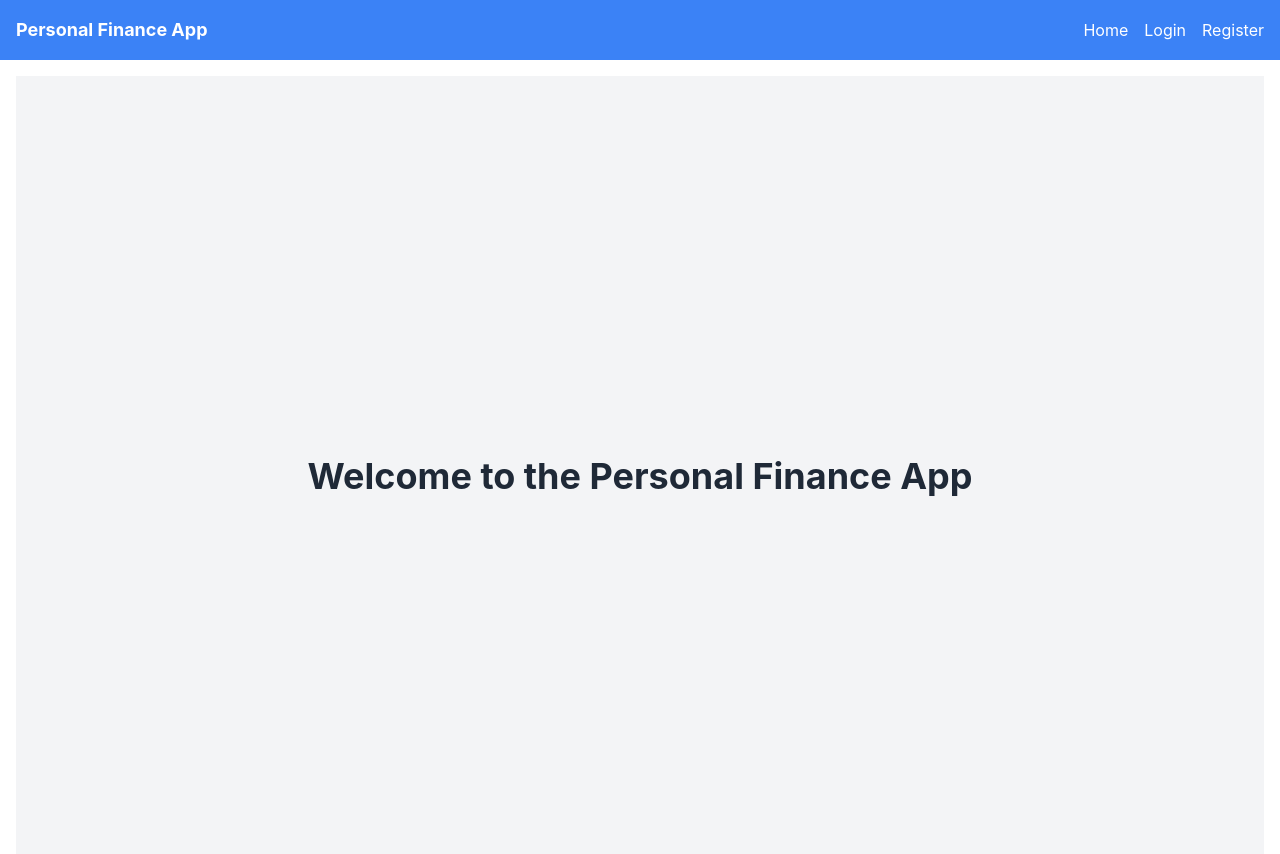
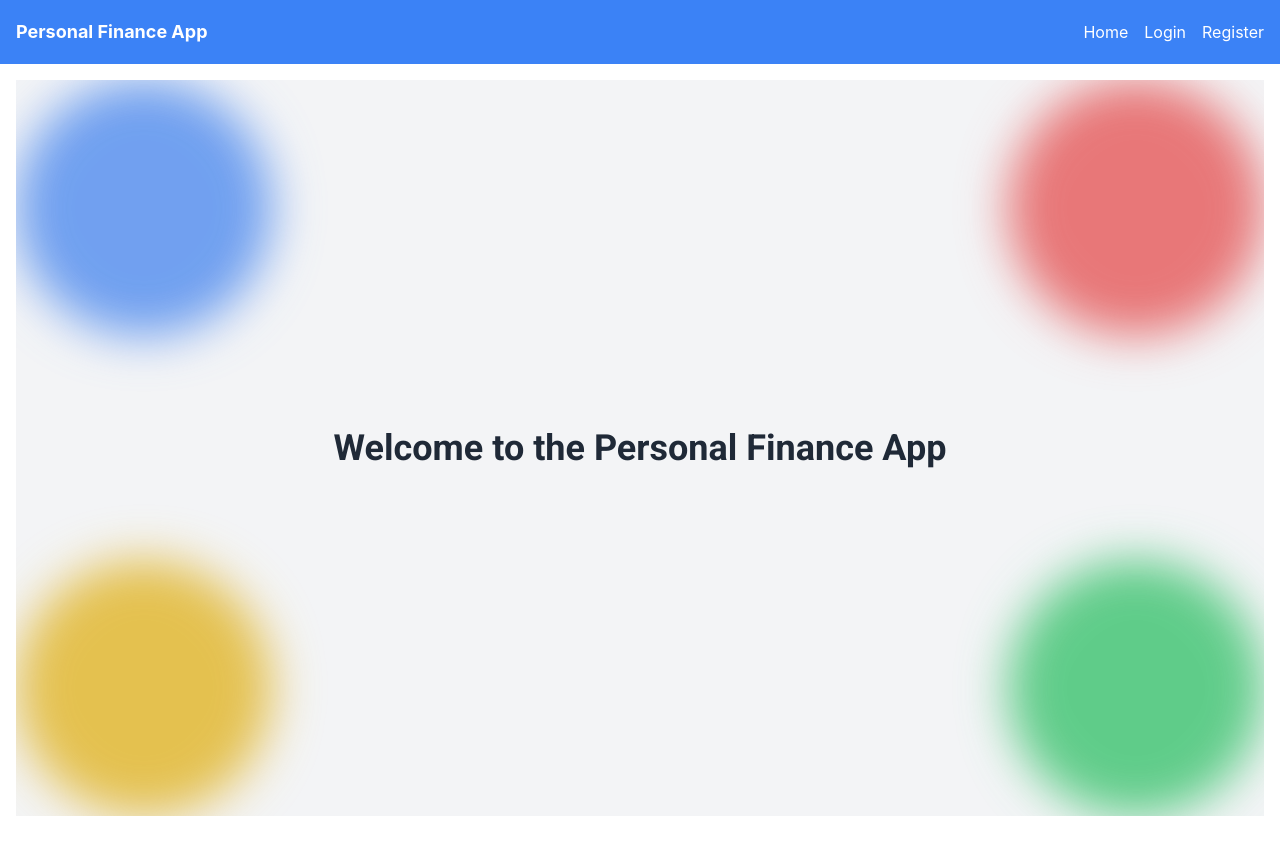
Before and after one commit to Frnn4268/BudgetBuddy, a React (Create React App) app in the folder client/: page / in a window 1280 px wide. Shown: the top 854 px of the page. After the commit the page ends 832 px from the top, so only its background shows below. Built offline with nearby package versions, Linux system fonts and the light colour scheme.

Commit message:
Adding new content in Home.js and adding it's tailwind styles

```diff
--- a/client/public/index.html
+++ b/client/public/index.html
@@ -10,34 +10,12 @@
       content="Web site created using create-react-app"
     />
     <link rel="apple-touch-icon" href="%PUBLIC_URL%/logo192.png" />
-    <!--
-      manifest.json provides metadata used when your web app is installed on a
-      user's mobile device or desktop. See https://developers.google.com/web/fundamentals/web-app-manifest/
-    -->
     <link rel="manifest" href="%PUBLIC_URL%/manifest.json" />
-    <!--
-      Notice the use of %PUBLIC_URL% in the tags above.
-      It will be replaced with the URL of the `public` folder during the build.
-      Only files inside the `public` folder can be referenced from the HTML.
-
-      Unlike "/favicon.ico" or "favicon.ico", "%PUBLIC_URL%/favicon.ico" will
-      work correctly both with client-side routing and a non-root public URL.
-      Learn how to configure a non-root public URL by running `npm run build`.
-    -->
-    <title>React App</title>
+    <link href="https://fonts.googleapis.com/css2?family=Roboto:wght@400;700&display=swap" rel="stylesheet">
+    <title>Personal Finance App</title>
   </head>
   <body>
     <noscript>You need to enable JavaScript to run this app.</noscript>
     <div id="root"></div>
-    <!--
-      This HTML file is a template.
-      If you open it directly in the browser, you will see an empty page.
-
-      You can add webfonts, meta tags, or analytics to this file.
-      The build step will place the bundled scripts into the <body> tag.
-
-      To begin the development, run `npm start` or `yarn start`.
-      To create a production bundle, use `npm run build` or `yarn build`.
-    -->
   </body>
 </html>
--- a/client/src/components/Navbar.js
+++ b/client/src/components/Navbar.js
@@ -3,8 +3,8 @@ import { Link } from 'react-router-dom';
 
 const Navbar = () => {
   return (
-    <nav className="bg-blue-500 p-4">
-      <div className="container mx-auto flex justify-between items-center">
+    <nav className="bg-blue-500 p-4 h-16">
+      <div className="container mx-auto flex justify-between items-center h-full">
         <div className="text-white text-lg font-bold">
           <Link to="/">Personal Finance App</Link>
         </div>
--- a/client/src/pages/Home.js
+++ b/client/src/pages/Home.js
@@ -2,8 +2,12 @@ import React from 'react';
 
 const Home = () => {
   return (
-    <div className="flex items-center justify-center min-h-screen bg-gray-100">
-      <h1 className="text-4xl font-bold text-gray-800">Welcome to the Personal Finance App</h1>
+    <div className="relative flex items-center justify-center min-h-[calc(100vh-4rem)] bg-gray-100 overflow-hidden font-roboto">
+      <div className="absolute top-0 left-0 w-64 h-64 bg-blue-500 rounded-full mix-blend-multiply filter blur-xl opacity-70 animate-fade-in"></div>
+      <div className="absolute top-0 right-0 w-64 h-64 bg-red-500 rounded-full mix-blend-multiply filter blur-xl opacity-70 animate-fade-in"></div>
+      <div className="absolute bottom-0 left-0 w-64 h-64 bg-yellow-500 rounded-full mix-blend-multiply filter blur-xl opacity-70 animate-fade-in"></div>
+      <div className="absolute bottom-0 right-0 w-64 h-64 bg-green-500 rounded-full mix-blend-multiply filter blur-xl opacity-70 animate-fade-in"></div>
+      <h1 className="relative text-4xl font-bold text-gray-800 animate-slide-in">Welcome to the Personal Finance App</h1>
     </div>
   );
 };
--- a/client/tailwind.config.js
+++ b/client/tailwind.config.js
@@ -3,7 +3,25 @@ module.exports = {
     "./src/**/*.{js,jsx,ts,tsx}",
   ],
   theme: {
-    extend: {},
+    extend: {
+      animation: {
+        'fade-in': 'fadeIn 2s ease-in-out',
+        'slide-in': 'slideIn 1s ease-in-out',
+      },
+      fontFamily: {
+        'roboto': ['Roboto', 'sans-serif'],
+      },
+      keyframes: {
+        fadeIn: {
+          '0%': { opacity: 0 },
+          '100%': { opacity: 1 },
+        },
+        slideIn: {
+          '0%': { transform: 'translateX(-100%)' },
+          '100%': { transform: 'translateX(0)' },
+        },
+      },
+    },
   },
   plugins: [],
 }
```
